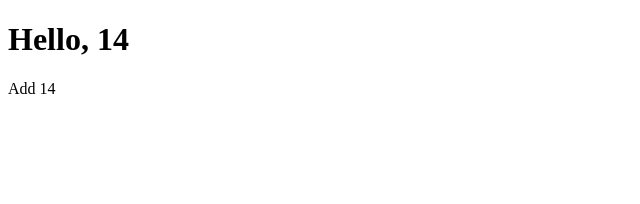
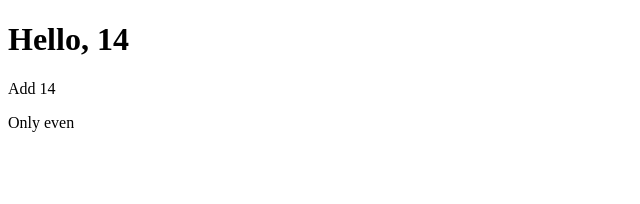
Before and after one commit to LushoCallapa/angular-course-2024, an Angular app: page / in a window 1280 px wide. Shown: the top 204 px of the page, without its empty margins (0-640 px from the left). Built offline with nearby package versions, Linux system fonts and the light colour scheme.

Commit message:
[20-09-2024] print only even numbers

```diff
--- a/src/app/app.component.html
+++ b/src/app/app.component.html
@@ -1,3 +1,4 @@
 <h1>Hello, {{ 2 + title }}</h1>
 <p>Add {{ sum(2,title) }}</p>
 <!-- <p>Subtract {{subtract}}</p> -->
+<p>Only even {{getArray()}}</p>
--- a/src/app/app.component.ts
+++ b/src/app/app.component.ts
@@ -10,6 +10,7 @@
 })
 export class AppComponent {
   title: number = 12;
+
   constructor () {
     console.log('substract', this.subtract(8,4));
   }
@@ -21,4 +22,13 @@
   private subtract(num1: number, num2: number ): number {
     return num1 - num2;
   }
+
+  public getArray(){
+    const persons: number[] = [1,2,3,4,5];
+    for(let i =0; i < persons.length;i++){
+        if(persons[i]%2 == 0){
+          console.log('person =', persons[i])
+        }
+    }
+  }
 }
```
